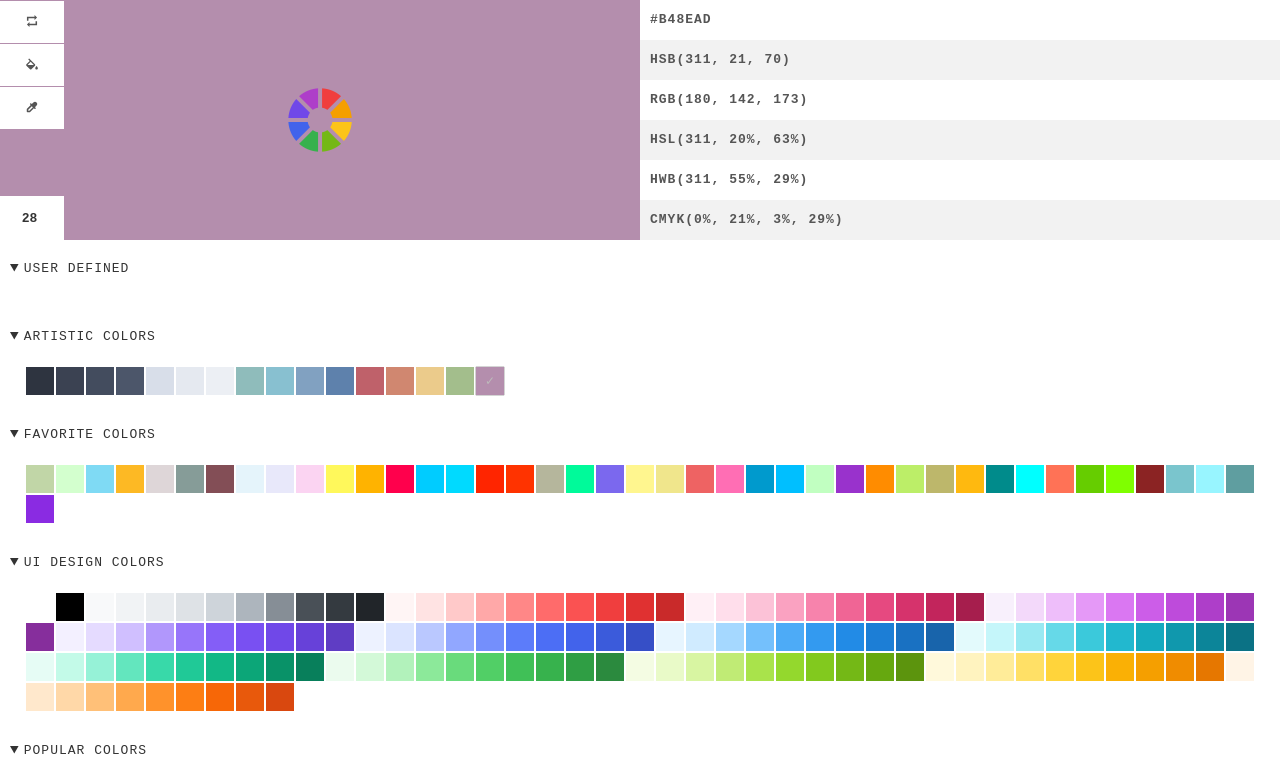
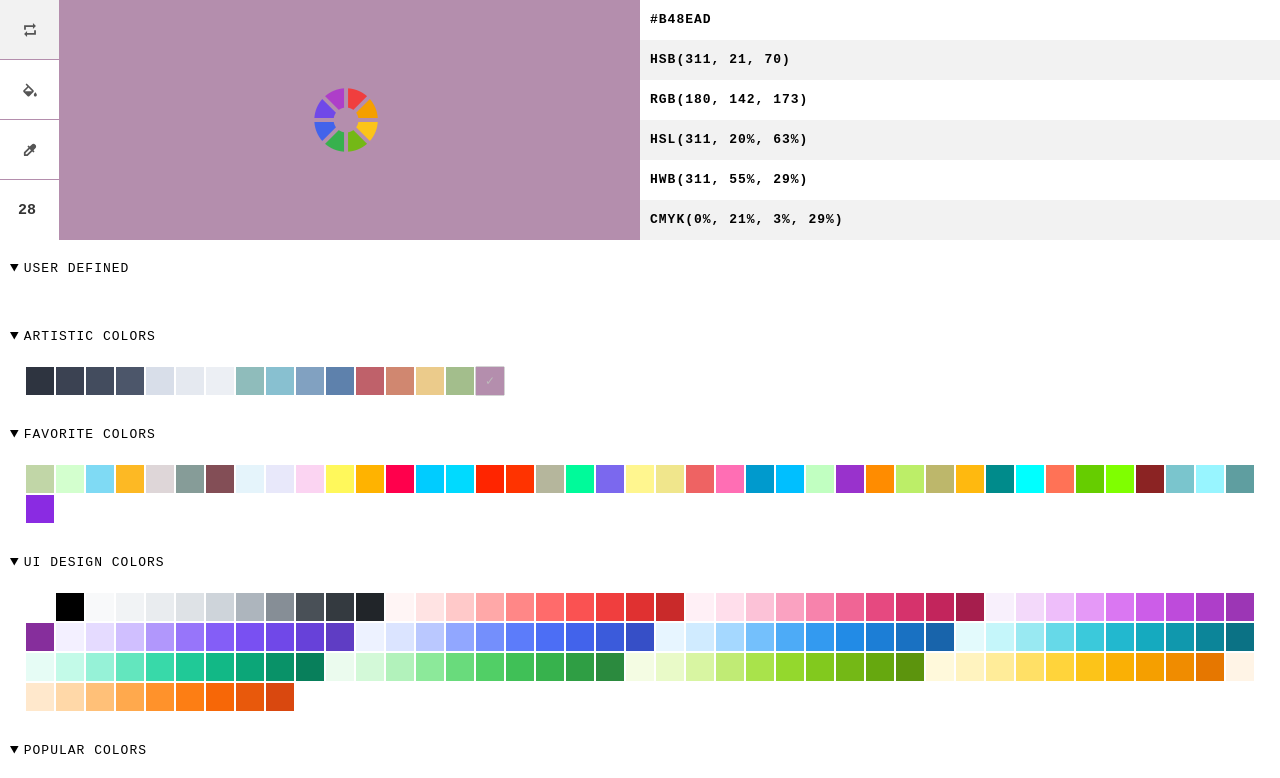
Before and after one commit to marklumnert/color-picker, a browser extension: page data/interface/index.html in a window 1280 px wide. Shown: the top 778 px of the page. Drawn offline with Linux system fonts and the light colour scheme.

Commit message:
Add files via upload

```diff
--- a/data/interface/index.css
+++ b/data/interface/index.css
@@ -38,10 +38,10 @@ summary {
   border: 0;
   padding: 0;
   z-index: 11;
-  width: 64px;
-  height: 42px;
+  width: 59px;
+  height: 59px;
   cursor: pointer;
-  line-height: 42px;
+  line-height: 58px;
   user-select: none;
   position: absolute;
   text-align: center;
@@ -58,7 +58,7 @@ summary {
   width: 100%;
   height: 100%;
   outline: none;
-  font-size: 13px;
+  font-size: 15px;
   font-weight: 600;
   text-indent: 10px;
   text-align: center;
@@ -70,6 +70,7 @@ summary {
 .controls svg {
   fill: #555;
   pointer-events: none;
+  vertical-align: middle;
 }
 
 .controls:hover {
@@ -107,6 +108,7 @@ summary {
 
 .toolbar table tr td svg {
   fill: #555;
+  margin-top: -2px;
   pointer-events: none;
   vertical-align: middle;
 }
@@ -135,7 +137,7 @@ summary {
 .picker .fill input {
   border: 0;
   padding: 0;
-  color: #555;
+  color: #000;
   width: 100%;
   height: 40px;
   outline: none;
@@ -146,6 +148,7 @@ summary {
   text-indent: 10px;
   letter-spacing: 1px;
   font-family: monospace;
+  transition: 300ms ease background-color;
 }
 
 .picker .fill input:nth-child(even) {
@@ -159,6 +162,7 @@ summary {
 .picker .button {
   border: 0;
   width: 50%;
+  padding: 0;
   color: #8c8c8c;
   font-size: 13px;
   position: relative;
@@ -209,7 +213,7 @@ div[class*="-tiles"] input {
   margin: 0;
   padding: 0;
   width: 100%;
-  color: #333;
+  color: #000;
   height: 38px;
   font-size: 13px;
   line-height: 38px;
@@ -224,16 +228,16 @@ div[class*="-tiles"] input {
   margin: 0;
   padding: 0;
   width: 100%;
-  height: 100%;
+  height: 236px;
   outline: none;
   visibility: hidden;
   background-color: transparent;
 }
 
-#tilesize {top: 196px}
-#clear {top: calc(0 * 42px + 1 * 1px)}
-#eyedropper {top: calc(2 * 42px + 3 * 1px)}
-#colorpicker {top: calc(1 * 42px + 2 * 1px)}
+#clear {top: calc(0 * 59px + 0 * 1px)}
+#tilesize {top: calc(3 * 59px + 3 * 1px)}
+#eyedropper {top: calc(2 * 59px + 2 * 1px)}
+#colorpicker {top: calc(1 * 59px + 1 * 1px)}
 
 @media (max-width: 500px) {
   .size, .toolbar {
--- a/data/interface/index.html
+++ b/data/interface/index.html
@@ -6,40 +6,40 @@
     <meta name="viewport" content="width=device-width, initial-scale=1.0">
   </head>
   <body>
-    <div class="controls" id="tilesize" title="Color tile size (px)">
-      <input id="size" type="number" value="16" min="8" max="128" step="1">
-    </div>
     <div class="controls" id="clear" title="Clear history">
-      <svg width="12" height="12" viewBox="0 0 48 48">
+      <svg width="14" height="14" viewBox="0 0 48 48">
         <path d="M 9.8212753,13.365952 H 34.12766 V 20.455317 L 44.25532,10.327657 34.12766,0.199997 V 7.2893585 H 3.744681 V 22.987232 H 9.8212753 Z"/>
         <path d="M 38.178723,34.634044 13.872338,34.634037 13.872339,27.544678 3.744681,37.672337 13.872339,47.8 13.87234,40.710639 44.255317,40.710637 44.255318,25.012763 38.178724,25.012764 Z"/>
       </svg>
     </div>
     <div class="controls" id="colorpicker" title="Color picker">
-      <svg width="12" height="12" viewBox="0 0 48 48">
+      <svg width="14" height="14" viewBox="0 0 48 48">
         <path d="M 35.906476,25.148906 12.562765,1.8051949 8.8679796,5.4999776 15.08253,11.714523 1.6481437,25.148906 C 0.12061846,26.676428 0.12061846,29.15703 1.6481437,30.684552 L 16.009483,45.045899 C 16.766726,45.816189 17.772016,46.194805 18.777306,46.194805 19.782607,46.194805 20.787897,45.816189 21.545129,45.045899 L 35.906476,30.684552 C 37.433998,29.15703 37.433998,26.676428 35.906476,25.148906 Z M 6.25683,27.916729 18.777306,15.40931 31.297794,27.916729 Z M 42.277691,31.833458 C 42.277691,31.833458 37.055382,37.486604 37.055382,40.972496 37.055382,43.857819 39.392368,46.194805 42.277691,46.194805 45.163014,46.194805 47.5,43.857819 47.5,40.972496 47.5,37.486604 42.277691,31.833458 42.277691,31.833458 Z"/>
       </svg>
     </div>
     <div class="controls" id="eyedropper" title="Eye Dropper (inspect colors)">
-      <svg width="12" height="12" viewBox="0 0 96 96">
+      <svg width="14" height="14" viewBox="0 0 96 96">
         <path d="M90,24.0217a17.9806,17.9806,0,0,0-5.2969-12.7968,18.5331,18.5331,0,0,0-25.6054,0L46.23,24.0972,41.9121,19.78a5.9994,5.9994,0,1,0-8.4844,8.4844l4.3184,4.3184L7.7578,62.5647A5.9956,5.9956,0,0,0,6,66.8069V83.9221a5.9966,5.9966,0,0,0,6,6H29.1152a5.9956,5.9956,0,0,0,4.2422-1.7578L63.34,58.176l4.3184,4.3184A5.9994,5.9994,0,0,0,76.1426,54.01L71.825,49.6924,84.6973,36.8245A17.9861,17.9861,0,0,0,90,24.0217Zm-63.3691,53.9H18V69.2913L46.2305,41.0667l8.625,8.625Z"/>
       </svg>
+    </div>
+    <div class="controls" id="tilesize" title="Color tile size (px)">
+      <input id="size" type="number" value="16" min="8" max="128" step="1">
     </div>
     <div class="toolbar">
       <table>
         <tr>
           <td id="reload" title="Reload UI">
-            <svg height="10" width="10" viewBox="0 0 512 512">
+            <svg height="11" width="11" viewBox="0 0 512 512">
               <path d="M281.525,228.102l104.758-78.042 c12.082-12.085,12.082-24.259,0-36.342L281.525,35.674c-3.274-2.359-7.359-3.725-11.723-3.725c-10.992,0-19.803,8.536-19.803,19.083  v35.429C144.611,86.737,59.205,172.046,59.205,277.258c0,105.396,85.672,190.793,191.248,190.793 c98.03,0,178.809-73.498,189.977-168.169c0.092-0.275,0.367-3.187,0.367-4.455c0-9.992-8.181-18.169-18.261-18.169h-45.793 c-14.993,0-26.349,10.355-27.893,18.986c-8.811,46.156-49.519,80.954-98.397,80.954c-55.329,0-100.127-44.701-100.127-99.94 c0-55.064,44.523-99.667,99.674-99.941v35.437c0,10.541,8.811,19.076,19.803,19.076C274.166,231.83,278.251,230.471,281.525,228.102 z"/>
             </svg>
           </td>
           <td id="support" title="Open support page">
-            <svg height="10" width="10" viewBox="0 0 1792 1792">
+            <svg height="11" width="11" viewBox="0 0 1792 1792">
               <path d="M1088 1256v240q0 16-12 28t-28 12h-240q-16 0-28-12t-12-28v-240q0-16 12-28t28-12h240q16 0 28 12t12 28zm316-600q0 54-15.5 101t-35 76.5-55 59.5-57.5 43.5-61 35.5q-41 23-68.5 65t-27.5 67q0 17-12 32.5t-28 15.5h-240q-15 0-25.5-18.5t-10.5-37.5v-45q0-83 65-156.5t143-108.5q59-27 84-56t25-76q0-42-46.5-74t-107.5-32q-65 0-108 29-35 25-107 115-13 16-31 16-12 0-25-8l-164-125q-13-10-15.5-25t5.5-28q160-266 464-266 80 0 161 31t146 83 106 127.5 41 158.5z"/>
             </svg>
           </td>
           <td id="donation" title="Make a donation">
-            <svg height="10" width="10" viewBox="-0.709 -11.555 141.732 141.732">
+            <svg height="11" width="11" viewBox="-0.709 -11.555 141.732 141.732">
               <path d="M140.314,37.654C140.314,16.858,123.402,0,102.537,0c-13.744,0-25.77,7.317-32.379,18.255C63.549,7.317,51.521,0,37.777,0 C16.912,0,0,16.858,0,37.654c0,10.821,4.588,20.57,11.922,27.438h-0.01l54.084,51.584c0.992,1.188,2.48,1.945,4.148,1.945 c1.545,0,2.936-0.653,3.92-1.696l54.346-51.833h-0.016C135.729,58.225,140.314,48.476,140.314,37.654"/>
             </svg>
           </td>
--- a/data/interface/index.js
+++ b/data/interface/index.js
@@ -172,7 +172,7 @@ var config  = {
       }
       /*  */
       const button = document.querySelector(".picker .button");
-      if (button) button.style.background = 'url("../icons/128.png") no-repeat center center';
+      if (button) button.style.background = 'url("../icons/128.png") no-repeat calc(50% + 26px) center';
       /*  */
       for (let i = 0; i < config.color.js.max.details.to.load; i++) {
         const detail = document.querySelector("details[index='" + i + "']");
```
Also changed, not shown: lib/common.js (+9 -6 lines), lib/chrome.js, manifest.json.
